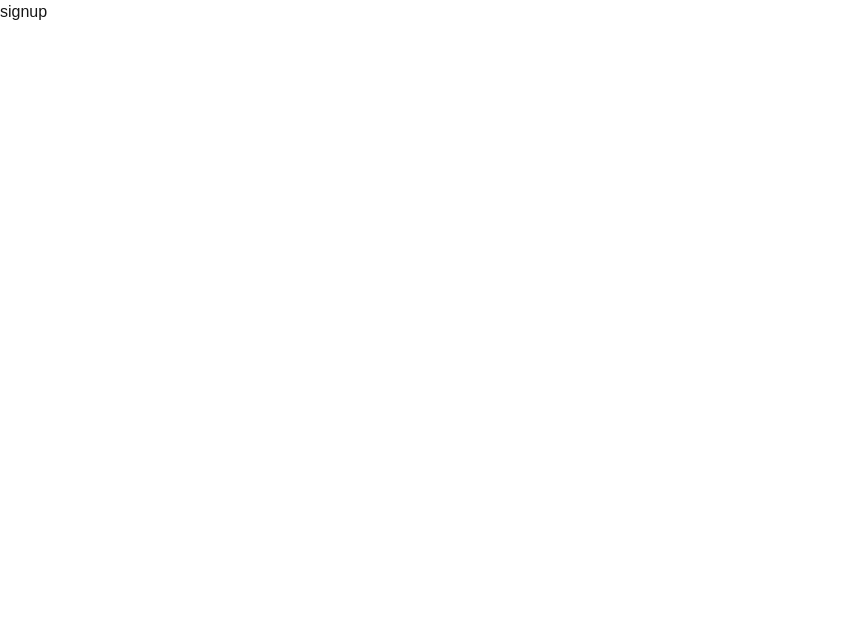
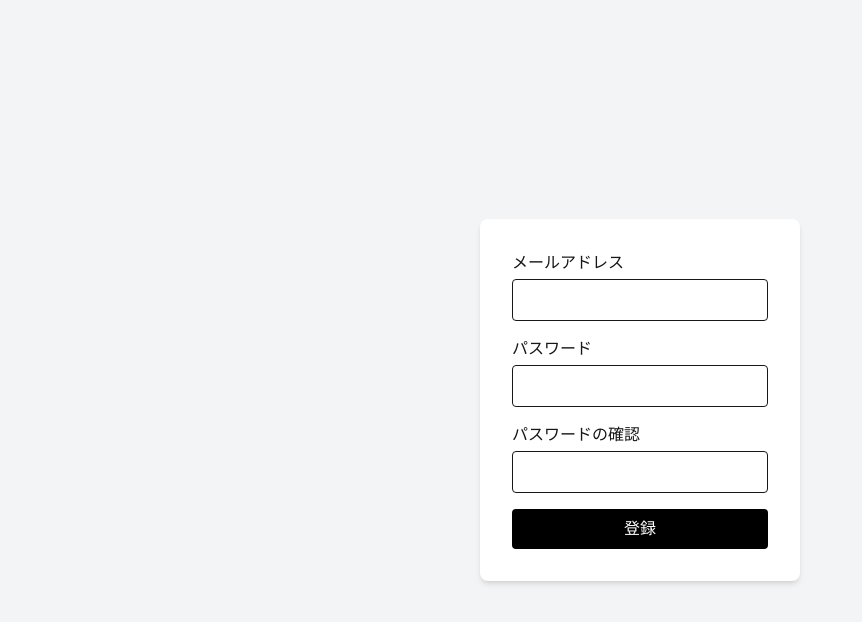
Before and after one commit to jino-code/timebox, a Next.js app: page /signup in a window 1280 px wide. Shown: the top 622 px of the page, without its empty margins (0-862 px from the left). Built offline with nearby package versions, Linux system fonts and the light colour scheme.

Commit message:
feat: add signup

```diff
--- /dev/null
+++ b/src/app/(auth)/actions.ts
@@ -0,0 +1,40 @@
+'use server';
+
+import { redirect } from 'next/navigation';
+import { createClient } from '@/lib/supabase/server';
+
+export type SignUpState = {
+  error: string;
+};
+
+export async function signUp(prevState: SignUpState, formData: FormData) {
+  const email = formData.get('email');
+  const password = formData.get('password');
+  const confirmPassword = formData.get('confirmPassword');
+
+  if (
+    typeof email !== 'string' ||
+    typeof password !== 'string' ||
+    typeof confirmPassword !== 'string'
+  ) {
+    return { error: '入力内容を確認してください。' };
+  }
+
+  if (!email || !password || !confirmPassword) {
+    return { error: '空欄の項目があります。' };
+  }
+
+  if (password !== confirmPassword) {
+    return { error: 'パスワードが一致しません。' };
+  }
+
+  const supabase = await createClient();
+
+  const { error } = await supabase.auth.signUp({ email, password });
+
+  if (error) {
+    return { error: error.message };
+  }
+
+  redirect('/');
+}
--- /dev/null
+++ b/src/app/(auth)/signup/SignupForm.tsx
@@ -0,0 +1,49 @@
+'use client';
+
+import { useActionState } from 'react';
+import { signUp, SignUpState } from '../actions';
+
+function SignupForm() {
+  const [state, action] = useActionState<SignUpState, FormData>(signUp, {
+    error: '',
+  });
+
+  return (
+    <div className="flex items-center justify-center min-h-screen bg-gray-100">
+      <form action={action} className="bg-white shadow-md rounded-lg p-8 w-80">
+        <div>
+          <label className="block mb-1">メールアドレス</label>
+          <input
+            type="text"
+            name="email"
+            className="border rounded w-full p-2 mb-4 outline-none focus:ring-2 focus:ring-black"
+          />
+        </div>
+        <div>
+          <label className="block mb-1">パスワード</label>
+          <input
+            type="password"
+            name="password"
+            className="border rounded w-full p-2 mb-4 outline-none focus:ring-2 focus:ring-black"
+          />
+        </div>
+        <div>
+          <label className="block mb-1">パスワードの確認</label>
+          <input
+            type="password"
+            name="confirmPassword"
+            className="border rounded w-full p-2 mb-4 outline-none focus:ring-2 focus:ring-black"
+          />
+        </div>
+        <div>
+          <button className="w-full py-2 bg-black text-white rounded hover:bg-zinc-700">
+            登録
+          </button>
+          {state.error && <p>エラー: {state.error}</p>}
+        </div>
+      </form>
+    </div>
+  );
+}
+
+export default SignupForm;
--- a/src/app/(auth)/signup/page.tsx
+++ b/src/app/(auth)/signup/page.tsx
@@ -1,5 +1,7 @@
+import SignupForm from './SignupForm';
+
 function Signup() {
-  return <div>signup</div>;
+  return <SignupForm />;
 }
 
 export default Signup;
```
